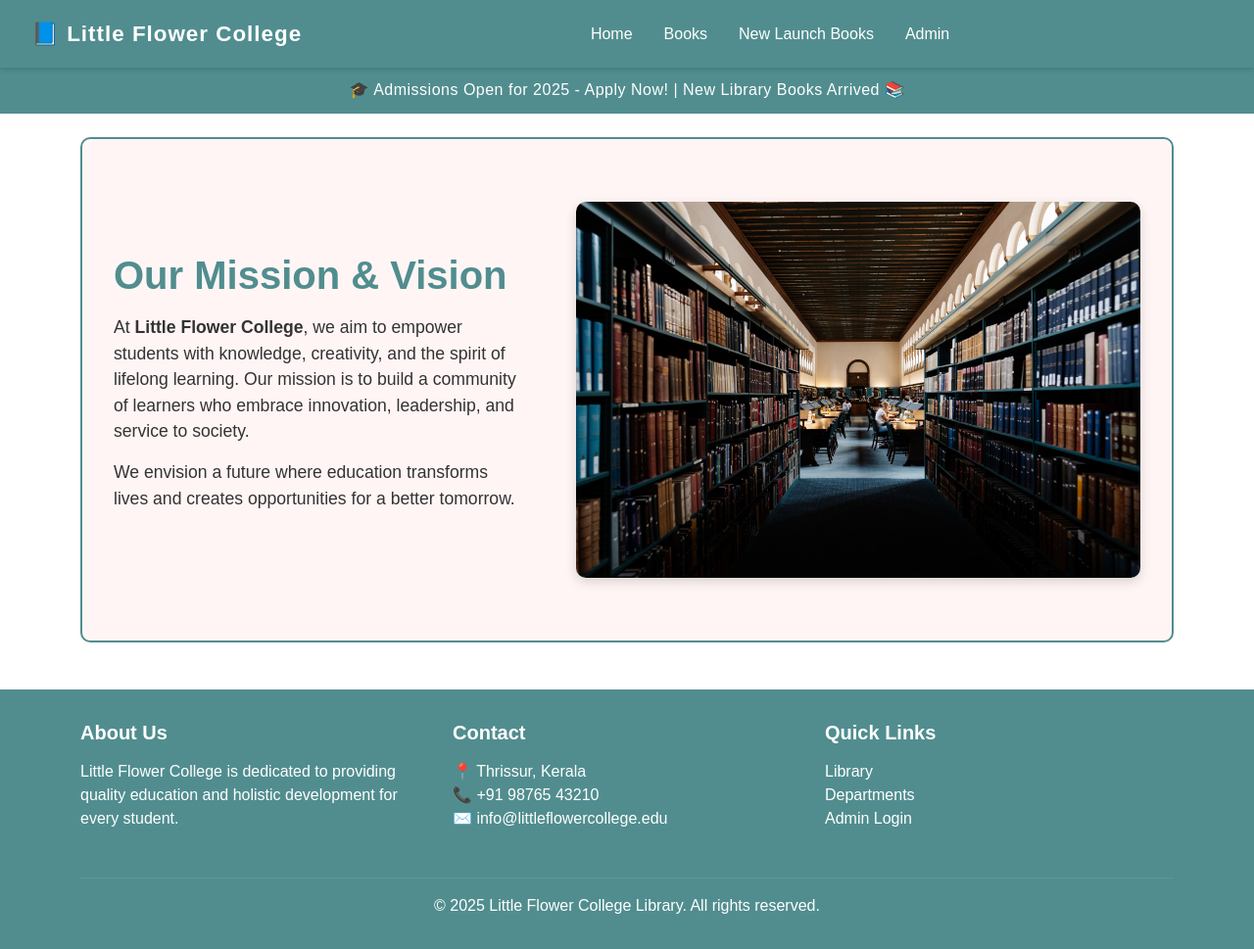
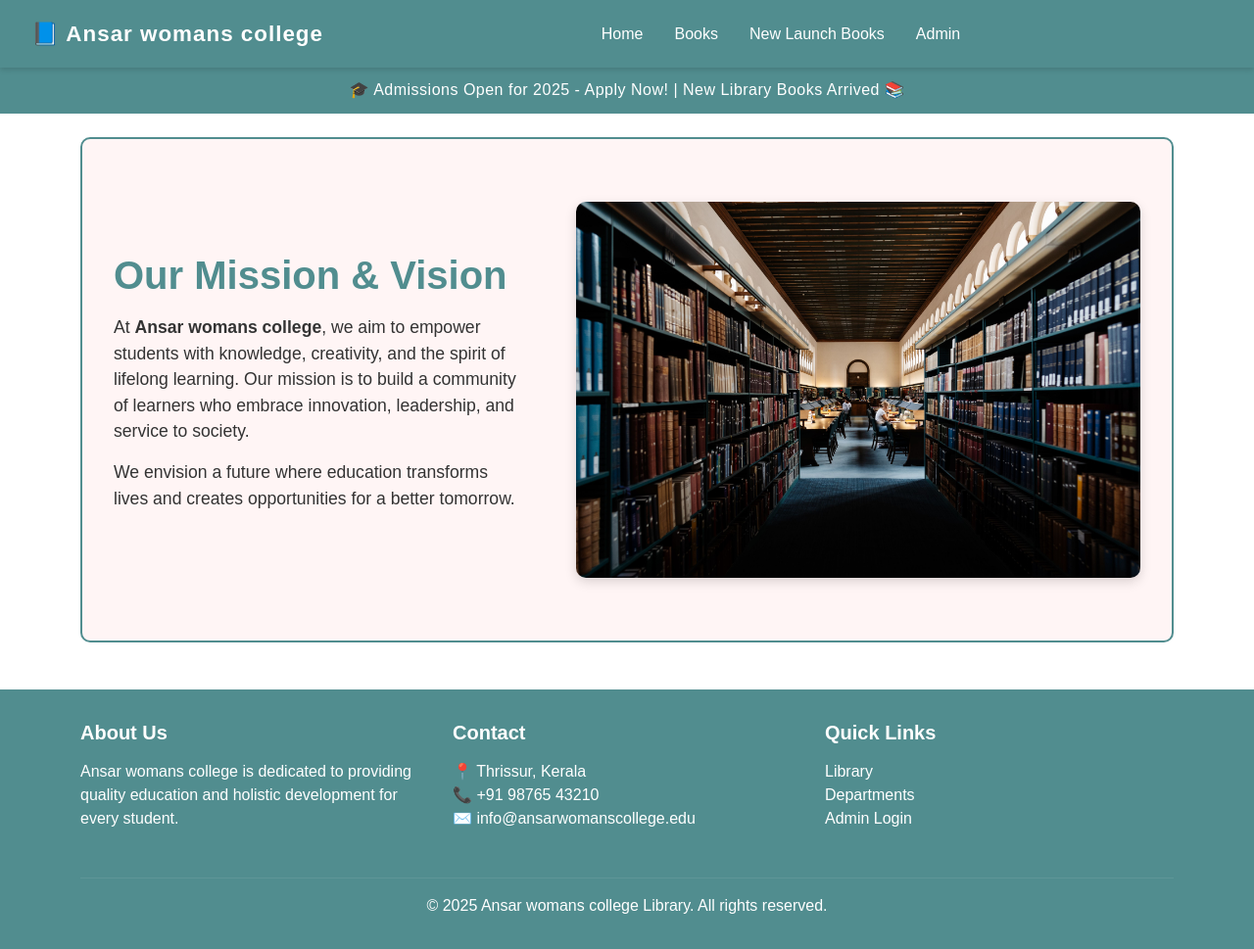
Before and after one commit to Sumishaparthas15/Library, a Flask app: page / in a window 1280 px wide. Shown: the whole page at 98% size. Run offline with Flask 3, Linux system fonts and the light colour scheme.

Commit message:
edited the ui

```diff
--- a/templates/home.html
+++ b/templates/home.html
@@ -43,7 +43,7 @@
   <div class="hero-text">
     <h1>Our Mission & Vision</h1>
     <p>
-      At <strong>Little Flower College</strong>, we aim to empower students with knowledge, creativity,
+      At <strong>Ansar womans college</strong>, we aim to empower students with knowledge, creativity,
       and the spirit of lifelong learning.
       Our mission is to build a community of learners who embrace innovation,
       leadership, and service to society.
--- a/templates/layout.html
+++ b/templates/layout.html
@@ -74,7 +74,7 @@
 
 <!-- Navbar -->
 <nav class="navbar navbar-expand-lg">
-  <a class="navbar-brand" href="{{ url_for('index') }}">📘 Little Flower College</a>
+  <a class="navbar-brand" href="{{ url_for('index') }}">📘 Ansar womans college</a>
   <button class="navbar-toggler" type="button" data-bs-toggle="collapse" data-bs-target="#navbarNav">
     <span class="navbar-toggler-icon text-white"></span>
   </button>
@@ -123,12 +123,12 @@
     <div class="row text-center text-md-start">
       <div class="col-md-4 mb-3">
         <h5>About Us</h5>
-        <p>Little Flower College is dedicated to providing quality education and holistic development for every student.</p>
+        <p>Ansar womans college is dedicated to providing quality education and holistic development for every student.</p>
       </div>
 
       <div class="col-md-4 mb-3">
         <h5>Contact</h5>
-        <p>📍 Thrissur, Kerala<br>📞 +91 98765 43210<br>✉️ info@littleflowercollege.edu</p>
+        <p>📍 Thrissur, Kerala<br>📞 +91 98765 43210<br>✉️ info@ansarwomanscollege.edu</p>
       </div>
 
       <div class="col-md-4 mb-3">
@@ -139,7 +139,7 @@
       </div>
     </div>
     <hr style="border-color: rgba(255,255,255,0.3);">
-    <p class="text-center m-0">© 2025 Little Flower College Library. All rights reserved.</p>
+    <p class="text-center m-0">© 2025 Ansar womans college Library. All rights reserved.</p>
   </div>
 </footer>
 
```
